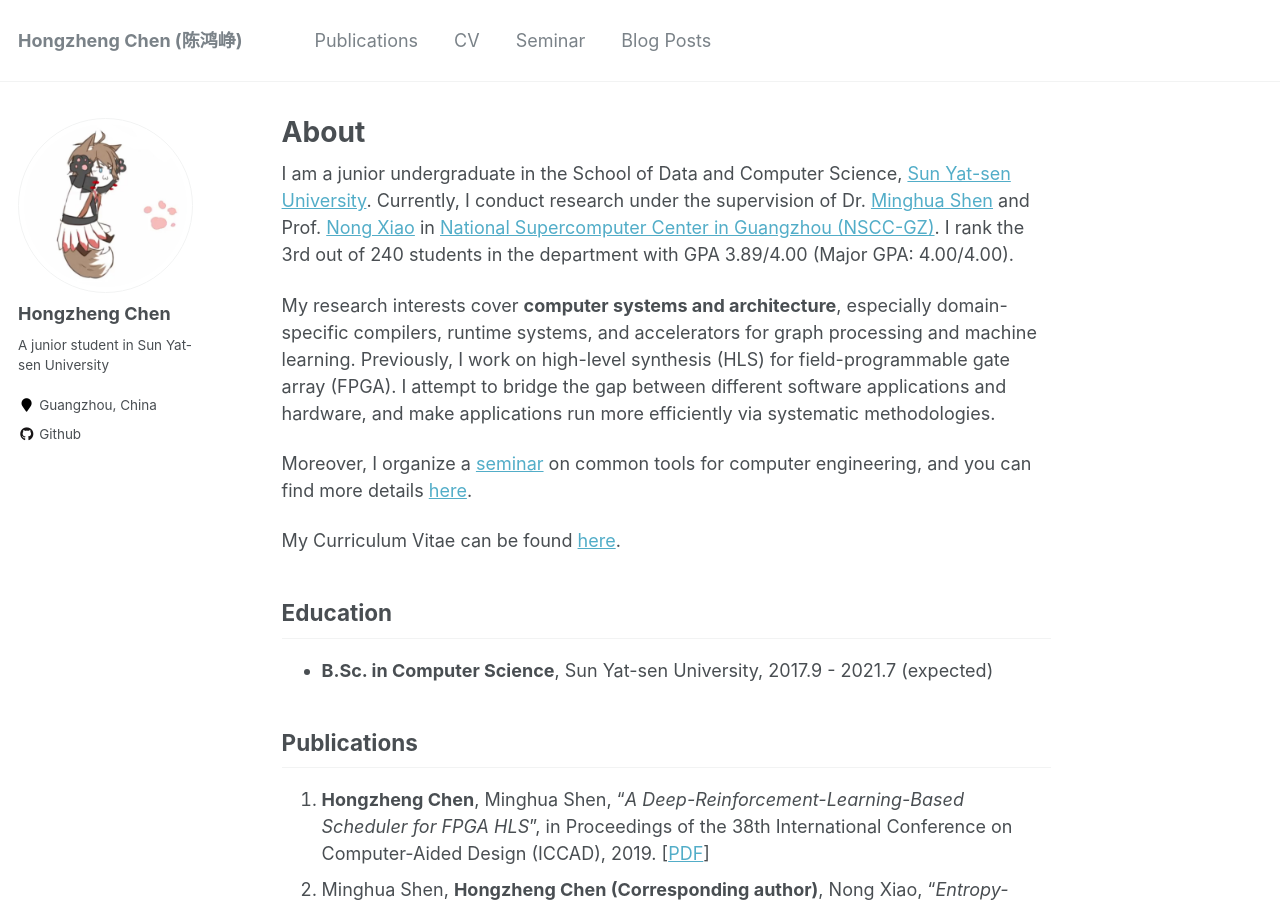
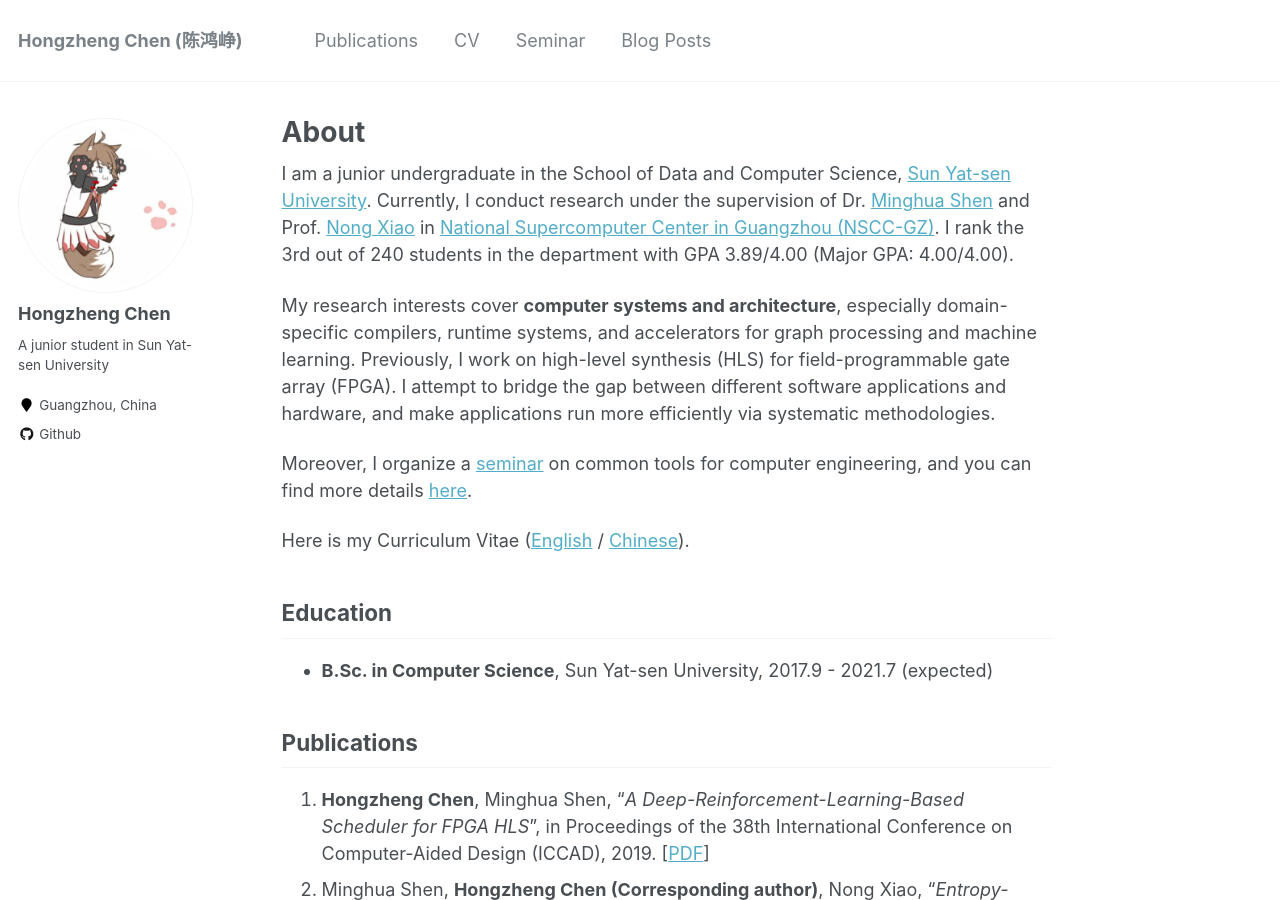
Before and after one commit to Ewenwan/chhzh123.github.io, a Jekyll site: the page built from _pages/about.md, in a window 1280 px wide and 900 px high. Built offline with Jekyll 4.4.1, drawn with Linux system fonts in a browser that asks for light colours; formulas are drawn with MathJax 3.

Commit message:
[about] Update Chinese & English CV

```diff
--- a/_pages/about.md
+++ b/_pages/about.md
@@ -14,7 +14,7 @@ My research interests cover **computer systems and architecture**, especially do
 
 Moreover, I organize a [seminar](/seminar) on common tools for computer engineering, and you can find more details [here](/seminar).
 
-My Curriculum Vitae can be found [here](../files/HongzhengChen_CV.pdf).
+Here is my Curriculum Vitae ([English](../files/HongzhengChen_CV.pdf) / [Chinese](../files/HongzhengChen_CV_zh.pdf)).
 
 ## Education
 * **B.Sc. in Computer Science**, Sun Yat-sen University, 2017.9 - 2021.7 (expected)
```
Also changed, not shown: 2 other files.
